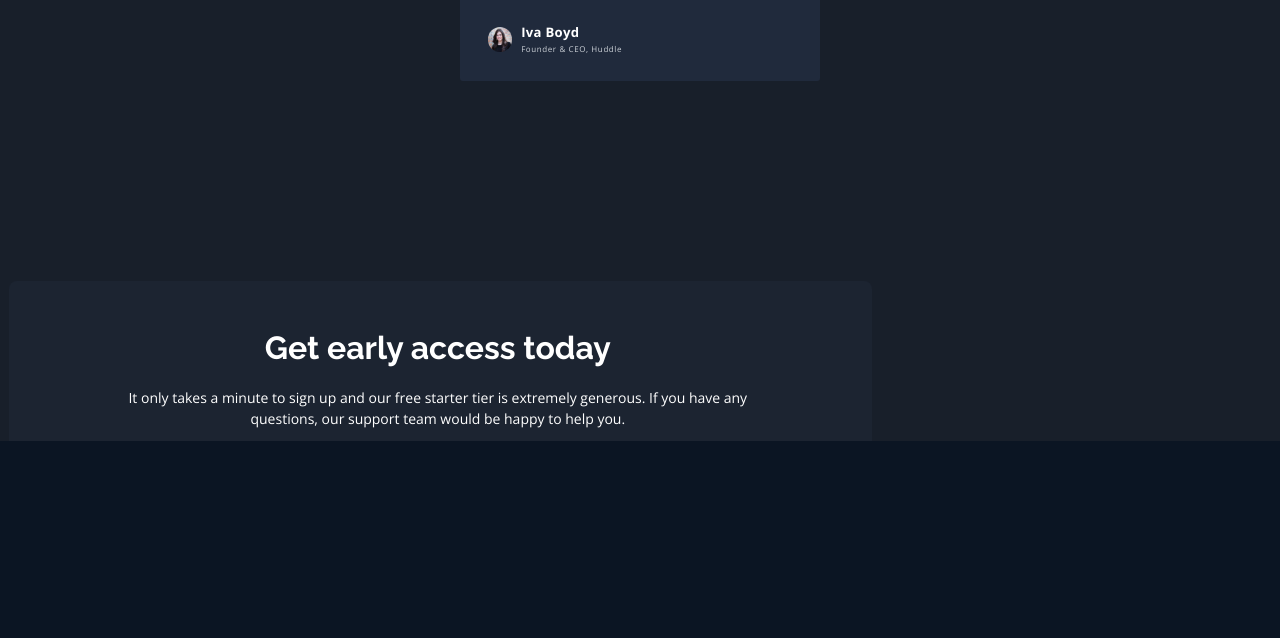
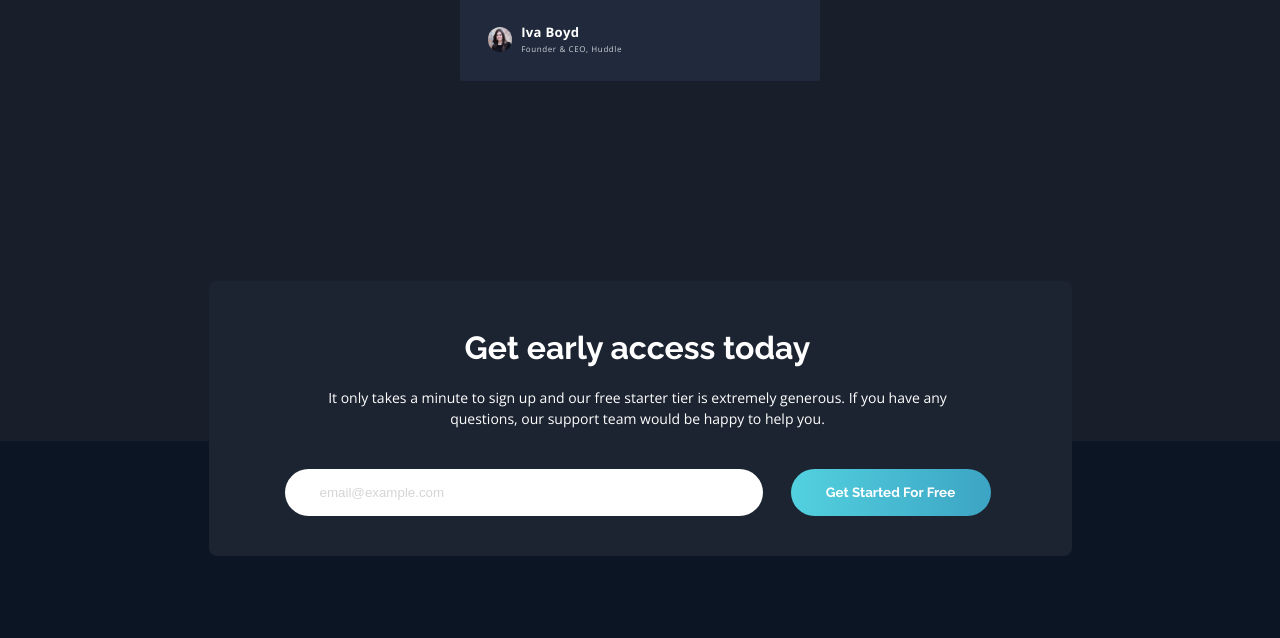
Before and after one commit to ErayBarslan/fem-fylo-dark-landing, a plain HTML site: page index.html in a window 1280 px wide. Shown: the part 2906-3544 px from the top of the page. Drawn offline with nearby package versions, Linux system fonts and the light colour scheme.

Commit message:
accessibility fix

```diff
--- a/style.css
+++ b/style.css
@@ -70,7 +70,7 @@ header {
 
 /* SECTION 1 */
 
-section {
+.section-one,.section-two,.section-three {
     display: grid;
     justify-content: center;
     width: 100vw;
```
